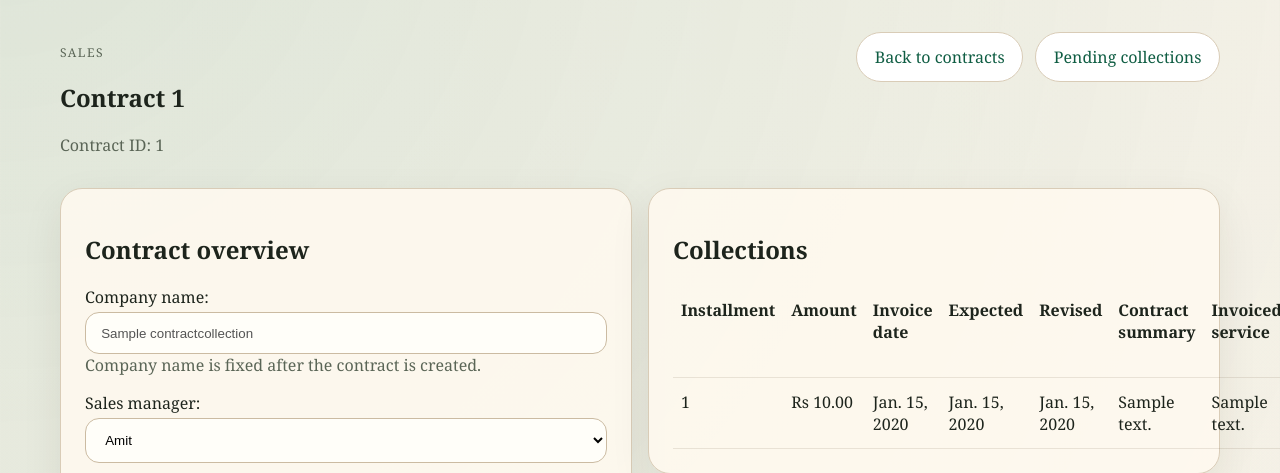
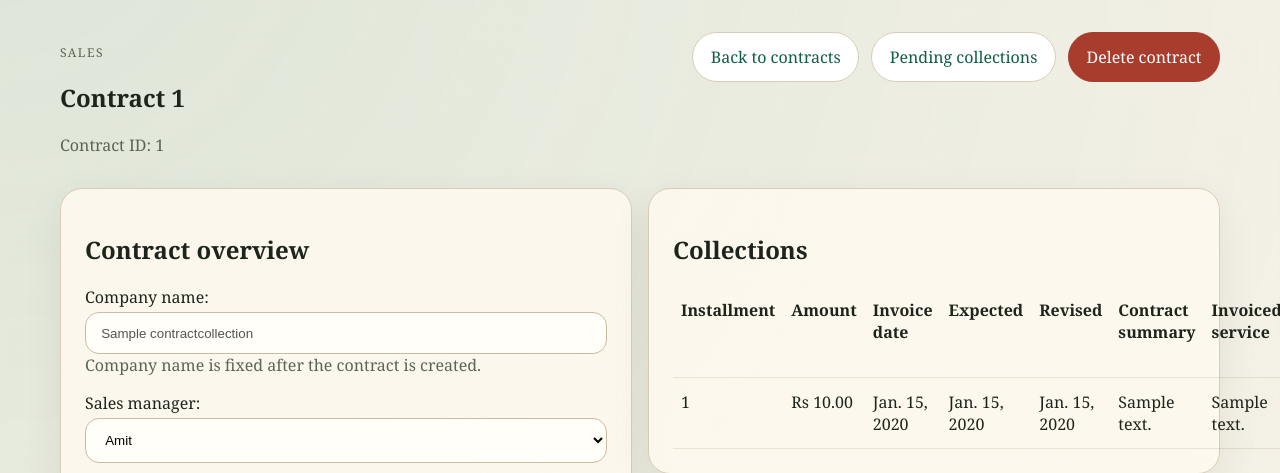
Before and after one commit to gopalakrishnanplus-creator/leadgen-tracking-system, a Django app: page /contracts/1/ in a window 1280 px wide; the page is wider, and only the part inside the window is pictured. Shown: the part 124-597 px from the top of that part. Run offline with Django 5.2, Linux system fonts and the light colour scheme; a user stored in the database is signed in; data comes from the database, SQL or seed files in the repository; tables that the repository leaves empty hold one stand-in row (values such as "Sample post").

Commit message:
Add contract deletion workflow

```diff
--- a/leadgen/urls.py
+++ b/leadgen/urls.py
@@ -105,6 +105,7 @@ urlpatterns = [
     path("contracts/", views.contracts_dashboard, name="contracts_dashboard"),
     path("contracts/add/", views.contract_collection_create, name="contract_collection_create"),
     path("contracts/<int:contract_id>/", views.contract_collection_update, name="contract_collection_update"),
+    path("contracts/<int:contract_id>/delete/", views.contract_collection_delete, name="contract_collection_delete"),
     path("contracts/pending-collections/", views.pending_collections_view, name="pending_collections"),
     path("contracts/send-invoice-due-notifications/", views.send_invoice_due_notifications_now, name="send_invoice_due_notifications_now"),
     path("staff/dashboard/", views.staff_dashboard, name="staff_dashboard"),
--- a/leadgen/views.py
+++ b/leadgen/views.py
@@ -6,8 +6,9 @@ from django.contrib import messages
 from django.contrib.auth import logout
 from django.contrib.auth.decorators import login_required
 from django.core.paginator import Paginator
+from django.db import transaction
 from django.db.models import F, Prefetch, Q
-from django.http import FileResponse, Http404, JsonResponse
+from django.http import FileResponse, Http404, HttpResponseForbidden, JsonResponse
 from django.shortcuts import get_object_or_404, redirect, render
 from django.urls import reverse
 from django.utils import timezone
@@ -1899,6 +1900,22 @@ def _uploaded_contract_files(request):
     }
 
 
+def _can_delete_contract_collection(request):
+    return _is_effective_supervisor(request) or _is_effective_sales_manager(request)
+
+
+def _delete_contract_collection(contract_collection):
+    source_sales_conversation = contract_collection.source_sales_conversation
+    contract_files = list(contract_collection.files.all())
+    with transaction.atomic():
+        if source_sales_conversation:
+            source_sales_conversation.contract_signed = False
+            source_sales_conversation.save(update_fields=["contract_signed", "updated_at"])
+        for contract_file in contract_files:
+            contract_file.file.delete(save=False)
+        contract_collection.delete()
+
+
 @roles_required(User.ROLE_SUPERVISOR, User.ROLE_SALES_MANAGER)
 def sales_pipeline_dashboard(request):
     conversations = _sales_pipeline_queryset_for_request(request).filter(contract_signed=False)
@@ -2042,6 +2059,7 @@ def contracts_dashboard(request):
         "workspace_eyebrow": _workspace_eyebrow(request),
         "can_send_invoice_alerts": _is_effective_supervisor(request),
         "can_add_contract": _is_effective_supervisor(request) or _is_effective_sales_manager(request),
+        "can_delete_contract": _can_delete_contract_collection(request),
         "active_count": contracts.count(),
         "pending_count": build_pending_collections(_contracts_queryset_for_request(request))["invoiced_pending"].count(),
     }
@@ -2086,6 +2104,7 @@ def contract_collection_create(request):
             "title": "Add contract",
             "can_edit_terms": True,
             "can_edit_finance": False,
+            "can_delete_contract": False,
             "workspace_eyebrow": _workspace_eyebrow(request),
         },
     )
@@ -2154,7 +2173,32 @@ def contract_collection_update(request, contract_id):
             "title": f"Contract {contract_collection.contract_collection_id}",
             "can_edit_terms": can_edit_terms,
             "can_edit_finance": can_edit_finance,
+            "can_delete_contract": _can_delete_contract_collection(request),
             "workspace_eyebrow": _workspace_eyebrow(request),
+        },
+    )
+
+
+@roles_required(User.ROLE_SUPERVISOR, User.ROLE_SALES_MANAGER)
+def contract_collection_delete(request, contract_id):
+    contract_collection = _contract_collection_for_request_or_404(request, contract_id)
+    if not _can_delete_contract_collection(request):
+        return HttpResponseForbidden("You do not have access to this page.")
+    if request.method == "POST":
+        company_name = contract_collection.company_name
+        _delete_contract_collection(contract_collection)
+        messages.success(
+            request,
+            f"Contract deleted: {company_name}. Related installments, invoice dates, and collection records were removed.",
+        )
+        return redirect("contracts_dashboard")
+    return render(
+        request,
+        "leadgen/confirm_delete.html",
+        {
+            "object": contract_collection,
+            "title": "Delete contract",
+            "description": "This permanently removes the contract, its contacts, contract files, installments, invoice details, and collection details. If it came from a sales conversation, that sales conversation will return to the sales pipeline.",
         },
     )
 
--- a/templates/leadgen/contract_collection_form.html
+++ b/templates/leadgen/contract_collection_form.html
@@ -12,6 +12,9 @@
     <div class="button-row">
         <a class="button" href="{% url 'contracts_dashboard' %}">Back to contracts</a>
         <a class="button" href="{% url 'pending_collections' %}">Pending collections</a>
+        {% if contract_collection and can_delete_contract %}
+            <a class="button button-danger" href="{% url 'contract_collection_delete' contract_collection.id %}">Delete contract</a>
+        {% endif %}
     </div>
 </section>
 <section class="two-col">
```
Also changed, not shown: leadgen/tests.py (+52 -0 lines), templates/leadgen/contracts_dashboard.html (+6 -1 lines).
